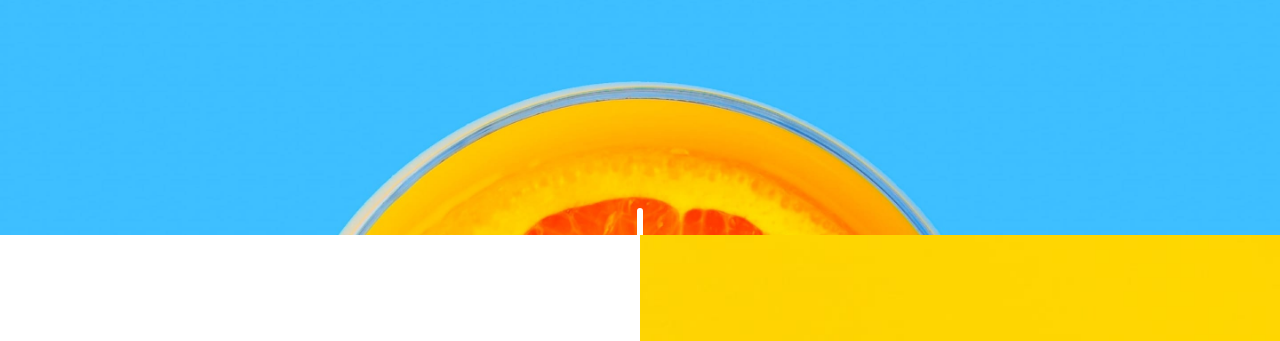
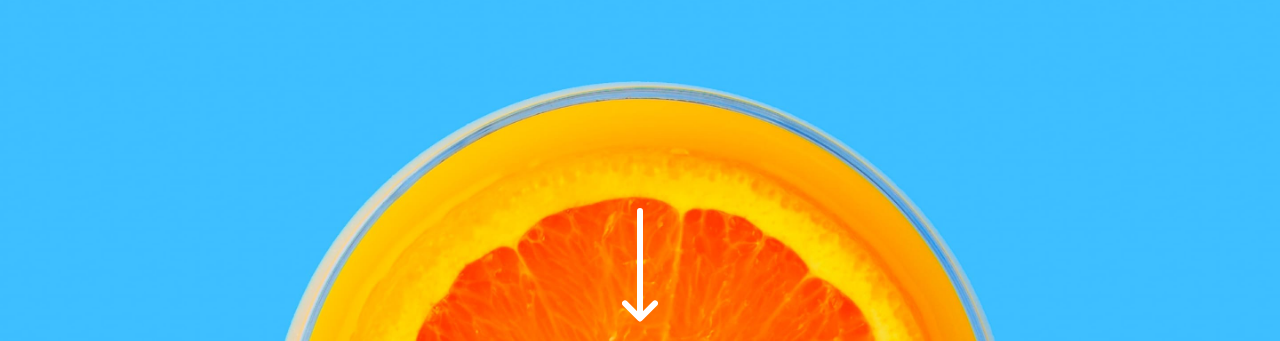
Before and after one commit to themegazord/Sunnyside-Agency, a plain HTML site: page index.html in a window 1280 px wide. Shown: the part 285-626 px from the top of the page. Drawn offline with Linux system fonts and the light colour scheme.

Commit message:
alter css 002

```diff
--- a/assets/css/style.css
+++ b/assets/css/style.css
@@ -37,7 +37,7 @@ header {
     background-image: url('../img/image-header.jpg');
     background-repeat: no-repeat;
     background-size: 100vw;
-    height: 65vh;
+    height: 100vh;
 }
 
 main {
```
